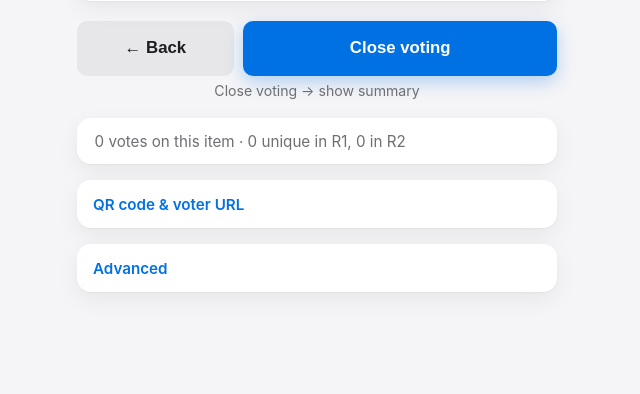
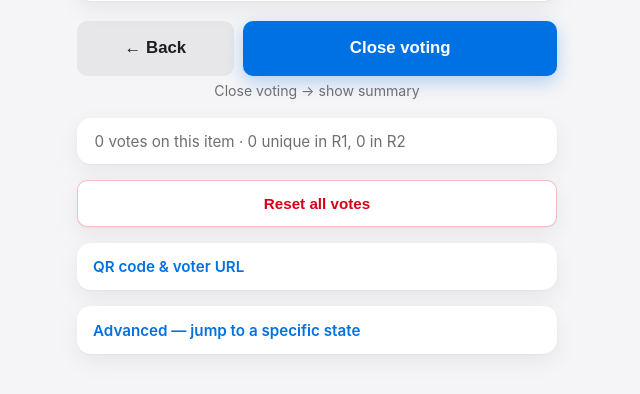
Before and after one commit to davehedengren/tabernacle-weirdness-survey, a Flask app: page /admin in a window 1280 px wide. Shown: the part 171-565 px from the top of the page, without its empty margins (323-963 px from the left). Run offline with Flask 3, Linux system fonts and the light colour scheme; data that the repository does not hold is empty.

Commit message:
Promote Reset votes to a top-level admin button
The reset control was buried inside the "Advanced" disclosure, which
is fine for the rare jump-to-arbitrary-state controls but inconvenient
for the normal between-classes use case. Now it's a clearly visible
ghost-red button right after the voter counts. Restyled as a card
with subtle shadow so it reads as a real admin action without screaming.

The Advanced disclosure now contains only the jump controls.

Co-Authored-By: Claude Opus 4.7 (1M context) <noreply@anthropic.com>

```diff
--- a/static/css/style.css
+++ b/static/css/style.css
@@ -739,14 +739,21 @@ body.admin {
 .reset-btn {
   display: block;
   width: 100%;
-  margin-top: 0.7rem;
-  padding: 0.7rem;
-  font-size: 0.9rem;
-  background: transparent;
+  margin: 0.4rem 0 1rem;
+  padding: 0.85rem;
+  font-size: 0.95rem;
+  background: var(--c-surface);
   color: #d70015;
-  border: 1px solid rgba(215, 0, 21, 0.3);
+  border: 1px solid rgba(215, 0, 21, 0.25);
   border-radius: var(--radius-sm);
   cursor: pointer;
-  font-weight: 500;
+  font-weight: 600;
+  transition: background 0.18s var(--ease), border-color 0.18s var(--ease);
+  box-shadow: var(--shadow-card);
+  -webkit-tap-highlight-color: transparent;
 }
-.reset-btn:hover { background: rgba(215, 0, 21, 0.05); }
+.reset-btn:hover {
+  background: rgba(215, 0, 21, 0.04);
+  border-color: rgba(215, 0, 21, 0.5);
+}
+.reset-btn:active { transform: scale(0.99); }
--- a/templates/admin.html
+++ b/templates/admin.html
@@ -20,6 +20,8 @@
 
   <div class="voter-counts" id="voter-counts">Voters: ...</div>
 
+  <button id="reset-btn" class="reset-btn">Reset all votes</button>
+
   <details class="qr-section">
     <summary>QR code & voter URL</summary>
     <p class="voter-url"><a href="{{ voter_url }}">{{ voter_url }}</a></p>
@@ -28,7 +30,7 @@
   </details>
 
   <details class="advanced">
-    <summary>Advanced</summary>
+    <summary>Advanced — jump to a specific state</summary>
     <div class="jump-row">
       <label>phase
         <select id="jump-phase">
@@ -48,7 +50,6 @@
       </label>
       <button id="jump-btn">Go</button>
     </div>
-    <button id="reset-btn" class="reset-btn">Reset all votes</button>
   </details>
 </main>
 {% endblock %}
```
